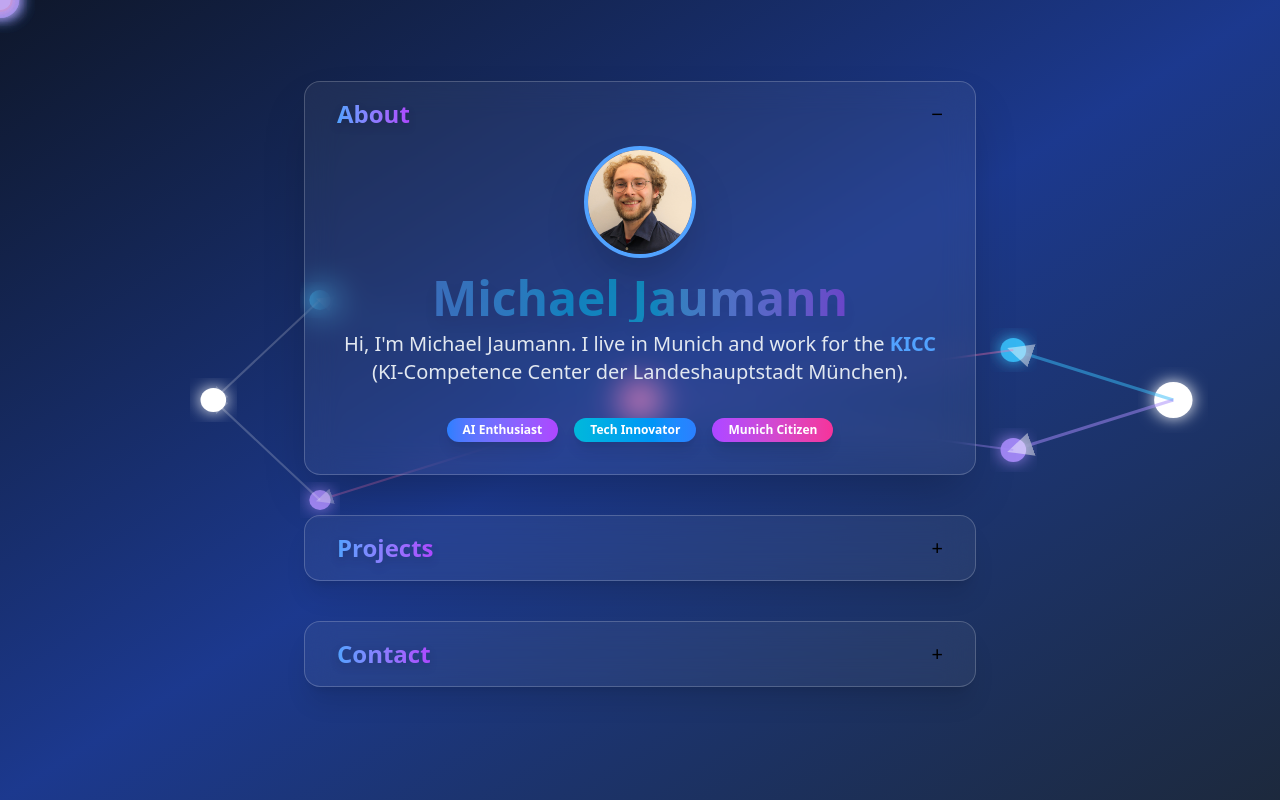
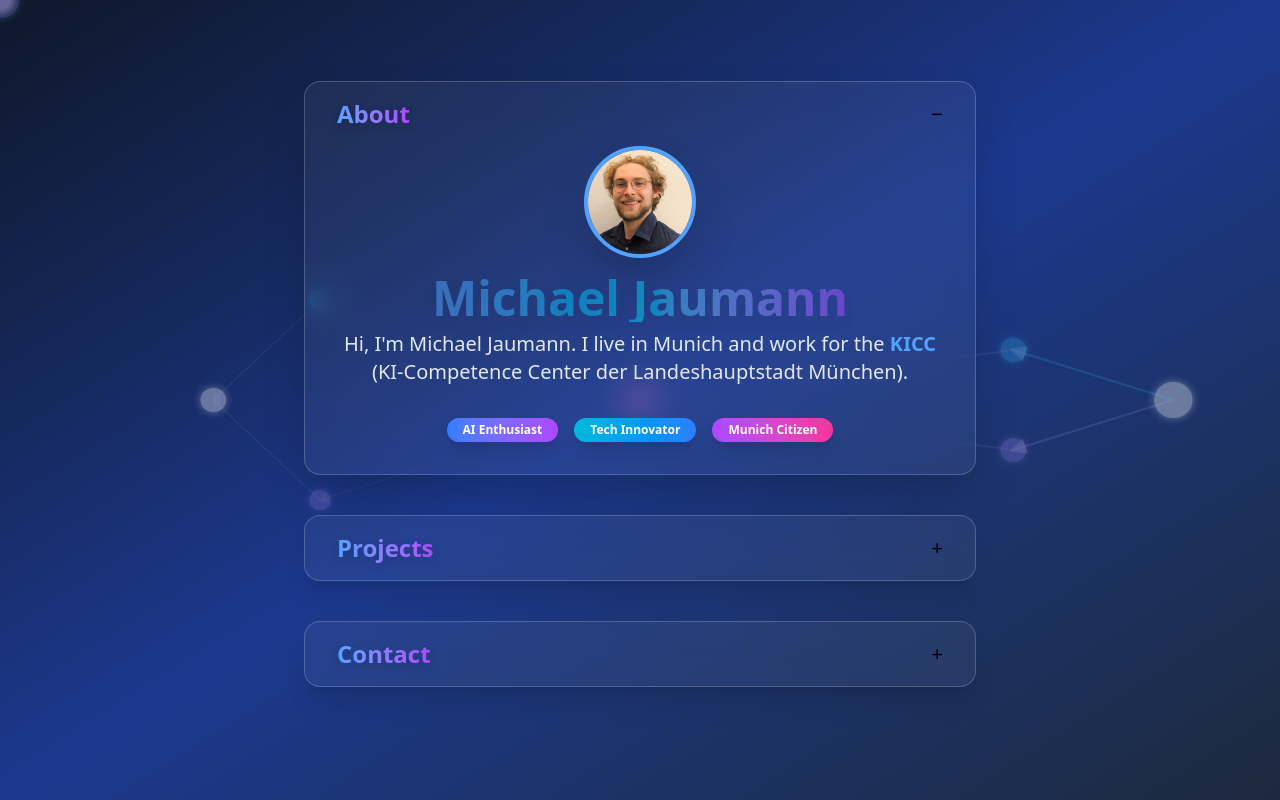
Before and after one commit to Meteord/about-me, a Vue app in the folder frontend/: page / in a window 1280 px wide. Built offline with nearby package versions, Linux system fonts and the light colour scheme; the HTML template or start-up script is replaced by a standard one.

Commit message:
💄 more subtle

```diff
--- a/frontend/src/App.vue
+++ b/frontend/src/App.vue
@@ -36,102 +36,101 @@ const showContact = ref(false);
       <svg width="100%" height="100%" viewBox="0 0 1200 800" preserveAspectRatio="none" class="w-full h-full">
         <!-- Neurons (stars) -->
         <g>
-            <circle cx="200" cy="400" r="12" fill="#fff" opacity="1" filter="url(#glow)">
-            <animate attributeName="r" values="12;18;12" dur="2s" repeatCount="indefinite" />
-            <animate attributeName="opacity" values="1;1;1" dur="2s" repeatCount="indefinite" />
+          <circle cx="200" cy="400" r="12" fill="#fff" opacity="0.35" filter="url(#glow-subtle)">
+            <animate attributeName="r" values="12;15;12" dur="2s" repeatCount="indefinite" />
           </circle>
-          <circle cx="300" cy="300" r="10" fill="#38bdf8" opacity="0.95" filter="url(#glow)">
-            <animate attributeName="r" values="10;16;10" dur="2.2s" repeatCount="indefinite" />
+          <circle cx="300" cy="300" r="10" fill="#38bdf8" opacity="0.25" filter="url(#glow-subtle)">
+            <animate attributeName="r" values="10;13;10" dur="2.2s" repeatCount="indefinite" />
           </circle>
-          <circle cx="300" cy="500" r="10" fill="#a78bfa" opacity="0.95" filter="url(#glow)">
-            <animate attributeName="r" values="10;16;10" dur="2.2s" repeatCount="indefinite" />
+          <circle cx="300" cy="500" r="10" fill="#a78bfa" opacity="0.25" filter="url(#glow-subtle)">
+            <animate attributeName="r" values="10;13;10" dur="2.2s" repeatCount="indefinite" />
           </circle>
-          <circle cx="600" cy="400" r="16" fill="#f472b6" opacity="1" filter="url(#glow)">
-            <animate attributeName="r" values="16;22;16" dur="2.4s" repeatCount="indefinite" />
+          <circle cx="600" cy="400" r="16" fill="#f472b6" opacity="0.3" filter="url(#glow-subtle)">
+            <animate attributeName="r" values="16;19;16" dur="2.4s" repeatCount="indefinite" />
           </circle>
-          <circle cx="950" cy="350" r="12" fill="#38bdf8" opacity="0.95" filter="url(#glow)">
-            <animate attributeName="r" values="12;18;12" dur="2.1s" repeatCount="indefinite" />
+          <circle cx="950" cy="350" r="12" fill="#38bdf8" opacity="0.25" filter="url(#glow-subtle)">
+            <animate attributeName="r" values="12;15;12" dur="2.1s" repeatCount="indefinite" />
           </circle>
-          <circle cx="950" cy="450" r="12" fill="#a78bfa" opacity="0.95" filter="url(#glow)">
-            <animate attributeName="r" values="12;18;12" dur="2.1s" repeatCount="indefinite" />
+          <circle cx="950" cy="450" r="12" fill="#a78bfa" opacity="0.25" filter="url(#glow-subtle)">
+            <animate attributeName="r" values="12;15;12" dur="2.1s" repeatCount="indefinite" />
           </circle>
-          <circle cx="1100" cy="400" r="18" fill="#fff" opacity="1" filter="url(#glow)">
-            <animate attributeName="r" values="18;24;18" dur="2.3s" repeatCount="indefinite" />
+          <circle cx="1100" cy="400" r="18" fill="#fff" opacity="0.35" filter="url(#glow-subtle)">
+            <animate attributeName="r" values="18;21;18" dur="2.3s" repeatCount="indefinite" />
           </circle>
         </g>
         <!-- Connections (backpropagation arrows, animated) -->
         <g>
           <!-- Output to hidden -->
-          <polyline points="1100,400 950,350" stroke="#38bdf8" stroke-width="3" opacity="0.5" marker-end="url(#arrow)" >
+          <polyline points="1100,400 950,350" stroke="#38bdf8" stroke-width="2" opacity="0.18" marker-end="url(#arrow)" >
             <animate attributeName="stroke" values="#38bdf8;#a78bfa;#38bdf8" dur="2s" repeatCount="indefinite" />
           </polyline>
-          <polyline points="1100,400 950,450" stroke="#a78bfa" stroke-width="3" opacity="0.5" marker-end="url(#arrow)" >
+          <polyline points="1100,400 950,450" stroke="#a78bfa" stroke-width="2" opacity="0.18" marker-end="url(#arrow)" >
             <animate attributeName="stroke" values="#a78bfa;#f472b6;#a78bfa" dur="2s" repeatCount="indefinite" />
           </polyline>
           <!-- Hidden to middle -->
-          <polyline points="950,350 600,400" stroke="#f472b6" stroke-width="2" opacity="0.4" marker-end="url(#arrow)" >
+          <polyline points="950,350 600,400" stroke="#f472b6" stroke-width="1.5" opacity="0.13" marker-end="url(#arrow)" >
             <animate attributeName="stroke" values="#f472b6;#38bdf8;#f472b6" dur="2.2s" repeatCount="indefinite" />
           </polyline>
-          <polyline points="950,450 600,400" stroke="#a78bfa" stroke-width="2" opacity="0.4" marker-end="url(#arrow)" >
+          <polyline points="950,450 600,400" stroke="#a78bfa" stroke-width="1.5" opacity="0.13" marker-end="url(#arrow)" >
             <animate attributeName="stroke" values="#a78bfa;#38bdf8;#a78bfa" dur="2.2s" repeatCount="indefinite" />
           </polyline>
           <!-- Middle to input -->
-          <polyline points="600,400 300,300" stroke="#38bdf8" stroke-width="2" opacity="0.3" marker-end="url(#arrow)" >
+          <polyline points="600,400 300,300" stroke="#38bdf8" stroke-width="1.2" opacity="0.09" marker-end="url(#arrow)" >
             <animate attributeName="stroke" values="#38bdf8;#f472b6;#38bdf8" dur="2.4s" repeatCount="indefinite" />
           </polyline>
-          <polyline points="600,400 300,500" stroke="#f472b6" stroke-width="2" opacity="0.3" marker-end="url(#arrow)" >
+          <polyline points="600,400 300,500" stroke="#f472b6" stroke-width="1.2" opacity="0.09" marker-end="url(#arrow)" >
             <animate attributeName="stroke" values="#f472b6;#a78bfa;#f472b6" dur="2.4s" repeatCount="indefinite" />
           </polyline>
           <!-- Input to far left -->
-          <polyline points="300,300 200,400" stroke="#fff" stroke-width="2" opacity="0.2" marker-end="url(#arrow)" >
+          <polyline points="300,300 200,400" stroke="#fff" stroke-width="1" opacity="0.07" marker-end="url(#arrow)" >
             <animate attributeName="stroke" values="#fff;#38bdf8;#fff" dur="2.6s" repeatCount="indefinite" />
           </polyline>
-          <polyline points="300,500 200,400" stroke="#fff" stroke-width="2" opacity="0.2" marker-end="url(#arrow)" >
+          <polyline points="300,500 200,400" stroke="#fff" stroke-width="1" opacity="0.07" marker-end="url(#arrow)" >
             <animate attributeName="stroke" values="#fff;#a78bfa;#fff" dur="2.6s" repeatCount="indefinite" />
           </polyline>
         </g>
         <!-- Propagation animation: signals moving along connections -->
         <g>
           <!-- Output to hidden -->
-          <circle r="18" fill="#38bdf8" opacity="0.8" filter="url(#glow)">
+          <circle r="18" fill="#38bdf8" opacity="0.13" filter="url(#glow-subtle)">
             <animateMotion dur="2.2s" repeatCount="indefinite" keyPoints="0;1" keyTimes="0;1" calcMode="linear">
               <mpath xlink:href="#path1" />
             </animateMotion>
           </circle>
-          <circle r="18" fill="#a78bfa" opacity="0.8" filter="url(#glow)">
+          <circle r="18" fill="#a78bfa" opacity="0.13" filter="url(#glow-subtle)">
             <animateMotion dur="2.2s" repeatCount="indefinite" keyPoints="0;1" keyTimes="0;1" calcMode="linear" begin="1.1s">
               <mpath xlink:href="#path2" />
             </animateMotion>
           </circle>
           <!-- Hidden to middle -->
-          <circle r="14" fill="#f472b6" opacity="0.7" filter="url(#glow)">
+          <circle r="14" fill="#f472b6" opacity="0.11" filter="url(#glow-subtle)">
             <animateMotion dur="2.4s" repeatCount="indefinite" keyPoints="0;1" keyTimes="0;1" calcMode="linear">
               <mpath xlink:href="#path3" />
             </animateMotion>
           </circle>
-          <circle r="14" fill="#a78bfa" opacity="0.7" filter="url(#glow)">
+          <circle r="14" fill="#a78bfa" opacity="0.11" filter="url(#glow-subtle)">
             <animateMotion dur="2.4s" repeatCount="indefinite" keyPoints="0;1" keyTimes="0;1" calcMode="linear" begin="1.2s">
               <mpath xlink:href="#path4" />
             </animateMotion>
           </circle>
           <!-- Middle to input -->
-          <circle r="12" fill="#38bdf8" opacity="0.6" filter="url(#glow)">
+          <circle r="12" fill="#38bdf8" opacity="0.09" filter="url(#glow-subtle)">
             <animateMotion dur="2.6s" repeatCount="indefinite" keyPoints="0;1" keyTimes="0;1" calcMode="linear">
               <mpath xlink:href="#path5" />
             </animateMotion>
           </circle>
-          <circle r="12" fill="#f472b6" opacity="0.6" filter="url(#glow)">
+          <circle r="12" fill="#f472b6" opacity="0.09" filter="url(#glow-subtle)">
             <animateMotion dur="2.6s" repeatCount="indefinite" keyPoints="0;1" keyTimes="0;1" calcMode="linear" begin="1.3s">
               <mpath xlink:href="#path6" />
             </animateMotion>
           </circle>
           <!-- Input to far left -->
-          <circle r="10" fill="#fff" opacity="0.5" filter="url(#glow)">
+          <circle r="10" fill="#fff" opacity="0.07" filter="url(#glow-subtle)">
             <animateMotion dur="2.8s" repeatCount="indefinite" keyPoints="0;1" keyTimes="0;1" calcMode="linear">
               <mpath xlink:href="#path7" />
             </animateMotion>
           </circle>
-          <circle r="10" fill="#a78bfa" opacity="0.5" filter="url(#glow)">
+          <circle r="10" fill="#a78bfa" opacity="0.07" filter="url(#glow-subtle)">
             <animateMotion dur="2.8s" repeatCount="indefinite" keyPoints="0;1" keyTimes="0;1" calcMode="linear" begin="1.4s">
               <mpath xlink:href="#path8" />
             </animateMotion>
@@ -140,10 +139,10 @@ const showContact = ref(false);
         <!-- Arrow marker, glow filter, and connection paths for propagation -->
         <defs>
           <marker id="arrow" markerWidth="8" markerHeight="8" refX="6" refY="4" orient="auto" markerUnits="strokeWidth">
-            <path d="M0,0 L8,4 L0,8" fill="#fff" opacity="0.9" />
+            <path d="M0,0 L8,4 L0,8" fill="#fff" opacity="0.5" />
           </marker>
-          <filter id="glow" x="-40%" y="-40%" width="180%" height="180%">
-            <feGaussianBlur stdDeviation="8" result="coloredBlur"/>
+          <filter id="glow-subtle" x="-40%" y="-40%" width="180%" height="180%">
+            <feGaussianBlur stdDeviation="4" result="coloredBlur"/>
             <feMerge>
               <feMergeNode in="coloredBlur"/>
               <feMergeNode in="SourceGraphic"/>
```
